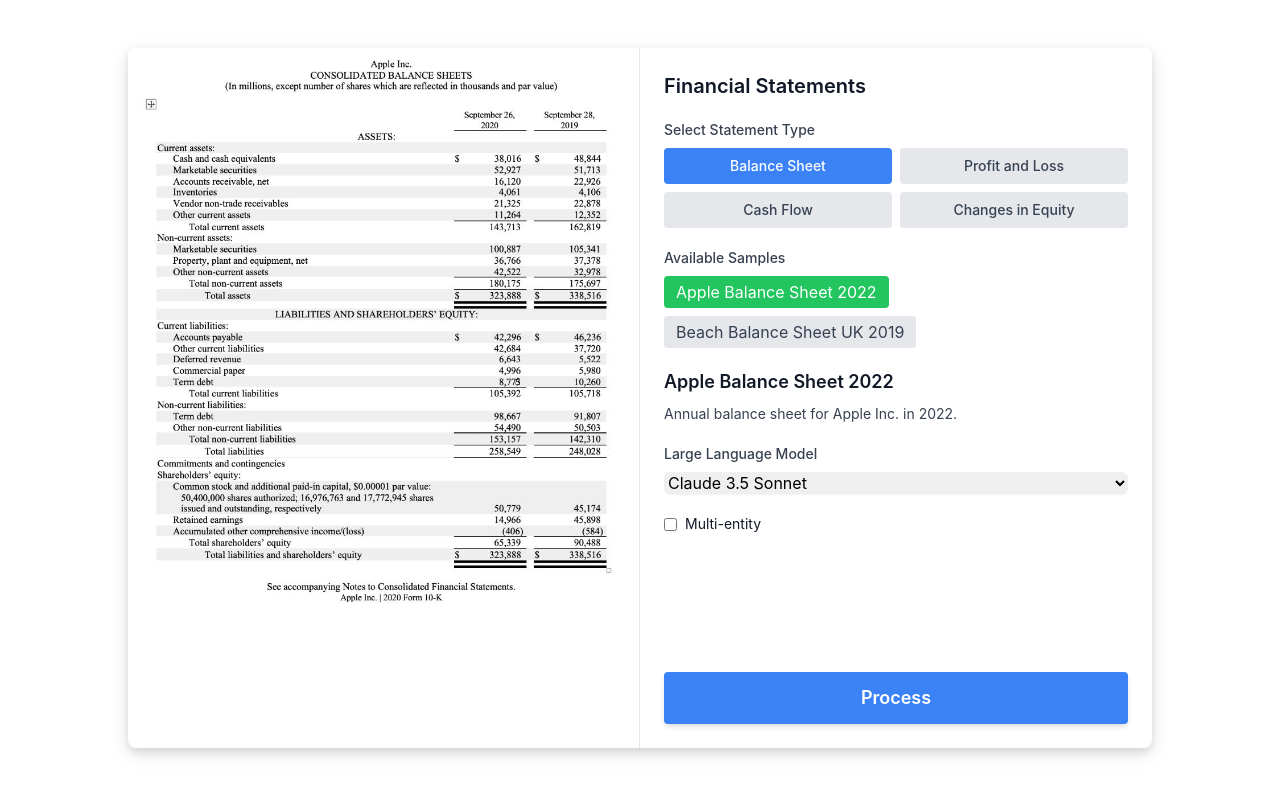
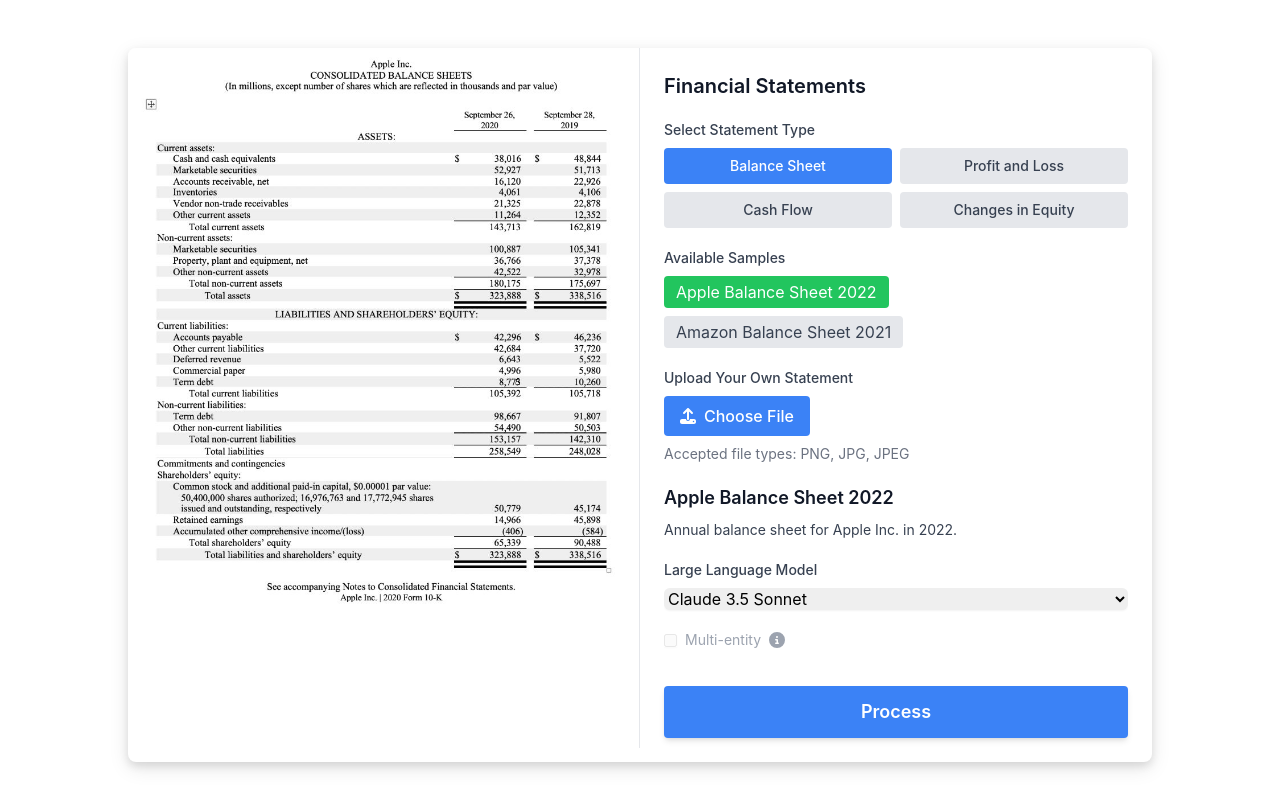
Before and after one commit to oxform/financial-statement-calculator, a React (Create React App) app in the folder financial-statement-calculator-app/: page / in a window 1280 px wide. Built offline with nearby package versions, Linux system fonts and the light colour scheme.

Commit message:
Add upload feature

```diff
--- a/financial-statement-calculator-app/src/components/SampleList.tsx
+++ b/financial-statement-calculator-app/src/components/SampleList.tsx
@@ -33,39 +33,47 @@
     },
     {
       id: "bs2",
-      title: "Beach Balance Sheet UK 2019",
-      image: "samples/balance/beach-uk-2019.png",
-      description: "Annual balance sheet for Beach UK in 2019.",
+      title: "Amazon Balance Sheet 2021",
+      image: "samples/balance/amazon-balance-sheet-2021.jpg",
+      description:
+        "Annual balance sheet for Amazon Inc. in 2021. This financial statement has been modified with intentionally incorrect numbers for demonstration purposes.",
     },
   ],
   "Profit and Loss": [
     {
       id: "pl1",
-      title: "Bowman Profit and Loss UK 2020",
+      title: "Bowman P&L UK 2020",
       image: "samples/profit/bowman-profit-2020.jpg",
       description: "Annual profit and loss statement for 2023.",
     },
     {
       id: "pl2",
-      title: "P&L Statement Q1 2024",
-      image: "/api/placeholder/400/300",
-      description: "Quarterly profit and loss statement for Q1 2024.",
+      title: "Apple P&L 2017",
+      image: "samples/profit/apple-profit-2017.png",
+      description: "Annual profit and loss statement for Apple Inc. in 2017.",
+    },
+    {
+      id: "pl3",
+      title: "Apple P&L 2017-2024",
+      image: "samples/profit/apple-profit-2024.png",
+      description:
+        "Annual profit and loss statement for Apple Inc. from 2017 to 2024.",
     },
   ],
   "Cash Flow": [
     {
       id: "cf1",
-      title: "Cash Flow Statement 2023",
-      image: "/api/placeholder/400/300",
-      description: "Annual cash flow statement for 2023.",
+      title: "Microsoft Cash Flow 2001-2004",
+      image: "samples/cashflow/microsoft-2004.jpg",
+      description: "Cash flow statement for Microsoft Inc. from 2001 to 2004.",
     },
   ],
   "Changes in Equity": [
     {
       id: "ce1",
-      title: "Statement of Changes in Equity 2023",
-      image: "/api/placeholder/400/300",
-      description: "Annual statement of changes in equity for 2023.",
+      title: "Velton Changes in Equity 2020",
+      image: "samples/changesInEquity/velton-2020.png",
+      description: "Changes in equity statement for Velton Inc. in 2020.",
     },
   ],
 };
@@ -82,7 +90,7 @@
   const [isMultiEntity, setIsMultiEntity] = useState(false);
   const [showResults, setShowResults] = useState(false);
   const [selectedYear, setSelectedYear] = useState<string>("");
-
+  const [uploadedFile, setUploadedFile] = useState<File | null>(null);
   const [hoveredItem, setHoveredItem] = useState<TableData | null>(null);
 
   const {
@@ -122,6 +130,16 @@
     }
   };
 
+  const handleFileUpload = (file: File) => {
+    setUploadedFile(file);
+    setSelectedSample({
+      id: "custom",
+      title: file.name,
+      image: URL.createObjectURL(file),
+      description: "Custom uploaded financial statement",
+    });
+  };
+
   const handleHoveredItemChange = (item: TableData | null) => {
     setHoveredItem(item);
     if (item) {
@@ -135,6 +153,7 @@
     setSelectedYear("");
     setHoveredItem(null);
     resetProcessState();
+    setUploadedFile(null);
   };
 
   return (
@@ -162,6 +181,7 @@
                 isMultiEntity={isMultiEntity}
                 setIsMultiEntity={setIsMultiEntity}
                 onProcess={handleViewFullStatement}
+                onUpload={handleFileUpload}
                 isLoading={isLoading}
                 sampleData={sampleData}
               />
--- a/financial-statement-calculator-app/src/components/SampleSelector.tsx
+++ b/financial-statement-calculator-app/src/components/SampleSelector.tsx
@@ -1,6 +1,10 @@
-import React from "react";
+import React, { useState } from "react";
 import { FontAwesomeIcon } from "@fortawesome/react-fontawesome";
-import { faSpinner } from "@fortawesome/free-solid-svg-icons";
+import {
+  faInfoCircle,
+  faSpinner,
+  faUpload,
+} from "@fortawesome/free-solid-svg-icons";
 
 type FinancialStatementType =
   | "Balance Sheet"
@@ -29,18 +33,20 @@
   isMultiEntity: boolean;
   setIsMultiEntity: (isMulti: boolean) => void;
   onProcess: () => void;
+  onUpload: (file: File) => void;
   isLoading: boolean;
   sampleData: SampleData;
 }
 
 const modelOptions = [
   { value: "claude-3-5-sonnet-20240620", label: "Claude 3.5 Sonnet" },
-  { value: "claude-3-opus-20240229", label: "Claude 3 Opus" },
-  { value: "claude-3-sonnet-20240229", label: "Claude 3 Sonnet" },
-  { value: "claude-3-haiku-20240307", label: "Claude 3 Haiku" },
-  { value: "claude-2.1", label: "Claude 2.1" },
-  { value: "claude-2.0", label: "Claude 2.0" },
-  { value: "claude-instant-1.2", label: "Claude Instant 1.2" },
+  { value: "claude-3-opus-20240229", label: "Claude 3 Opus", disabled: true },
+  {
+    value: "claude-3-sonnet-20240229",
+    label: "Claude 3 Sonnet",
+    disabled: true,
+  },
+  { value: "claude-3-haiku-20240307", label: "Claude 3 Haiku", disabled: true },
 ];
 
 const SampleSelector: React.FC<SampleSelectorProps> = ({
@@ -53,9 +59,20 @@
   isMultiEntity,
   setIsMultiEntity,
   onProcess,
+  onUpload,
   isLoading,
   sampleData,
 }) => {
+  const [uploadedFileName, setUploadedFileName] = useState<string | null>(null);
+
+  const handleFileUpload = (event: React.ChangeEvent<HTMLInputElement>) => {
+    const file = event.target.files?.[0];
+    if (file) {
+      setUploadedFileName(file.name);
+      onUpload(file);
+    }
+  };
+
   return (
     <div className="flex flex-col h-full">
       <div className="flex-grow overflow-y-auto">
@@ -112,6 +129,35 @@
           </div>
         </div>
 
+        {/* Upload Button */}
+        <div className="mb-5">
+          <label className="block text-sm font-medium text-gray-700 dark:text-gray-300 mb-2">
+            Upload Your Own Statement
+          </label>
+          <div className="flex flex-col">
+            <div className="flex items-center">
+              <label className="cursor-pointer bg-blue-500 hover:bg-blue-600 text-white py-2 px-4 rounded inline-flex items-center font-medium">
+                <FontAwesomeIcon icon={faUpload} className="mr-2" />
+                <span>Choose File</span>
+                <input
+                  type="file"
+                  className="hidden"
+                  onChange={handleFileUpload}
+                  accept=".png,.jpg,.jpeg"
+                />
+              </label>
+              {uploadedFileName && (
+                <span className="ml-3 text-sm text-gray-600">
+                  {uploadedFileName}
+                </span>
+              )}
+            </div>
+            <p className="mt-2 text-sm text-gray-500 dark:text-gray-400">
+              Accepted file types: PNG, JPG, JPEG
+            </p>
+          </div>
+        </div>
+
         {/* Sample Details */}
         <div className="mb-5">
           <h5 className="text-lg font-semibold mb-2 text-gray-900 dark:text-white">
@@ -137,7 +183,11 @@
             className="block w-full mt-1 rounded-md border-gray-300 shadow-sm focus:border-indigo-300 focus:ring focus:ring-indigo-200 focus:ring-opacity-50"
           >
             {modelOptions.map((option) => (
-              <option key={option.value} value={option.value}>
+              <option
+                key={option.value}
+                value={option.value}
+                disabled={option.disabled}
+              >
                 {option.label}
               </option>
             ))}
@@ -145,20 +195,32 @@
         </div>
 
         {/* Multi-entity Checkbox */}
-        <div className="flex items-center mb-5">
+        <div className="flex items-center mb-5 relative group">
           <input
             type="checkbox"
             id="multi-entity"
             checked={isMultiEntity}
             onChange={(e) => setIsMultiEntity(e.target.checked)}
-            className="rounded border-gray-300 text-indigo-600 shadow-sm focus:border-indigo-300 focus:ring focus:ring-offset-0 focus:ring-indigo-200 focus:ring-opacity-50"
+            className="rounded border-gray-300 text-indigo-600 shadow-sm focus:border-indigo-300 focus:ring focus:ring-offset-0 focus:ring-indigo-200 focus:ring-opacity-50 cursor-not-allowed opacity-50"
+            disabled
           />
           <label
             htmlFor="multi-entity"
-            className="ml-2 block text-sm text-gray-900 dark:text-gray-300"
+            className="ml-2 block text-sm text-gray-400 dark:text-gray-500 cursor-not-allowed"
           >
             Multi-entity
           </label>
+          <FontAwesomeIcon
+            icon={faInfoCircle}
+            className="ml-2 text-gray-400 dark:text-gray-500 cursor-help"
+          />
+          <div className="absolute left-0 -bottom-24 w-64 bg-gray-800 text-white text-xs rounded py-2 px-3 opacity-0 transition-opacity duration-300 pointer-events-none group-hover:opacity-100 z-10">
+            <p className="font-semibold mb-1">Multi-entity Feature</p>
+            <p>
+              This feature is coming soon! It will allow analysis of financial
+              statements with multiple entities or subsidiaries.
+            </p>
+          </div>
         </div>
       </div>
 
```
